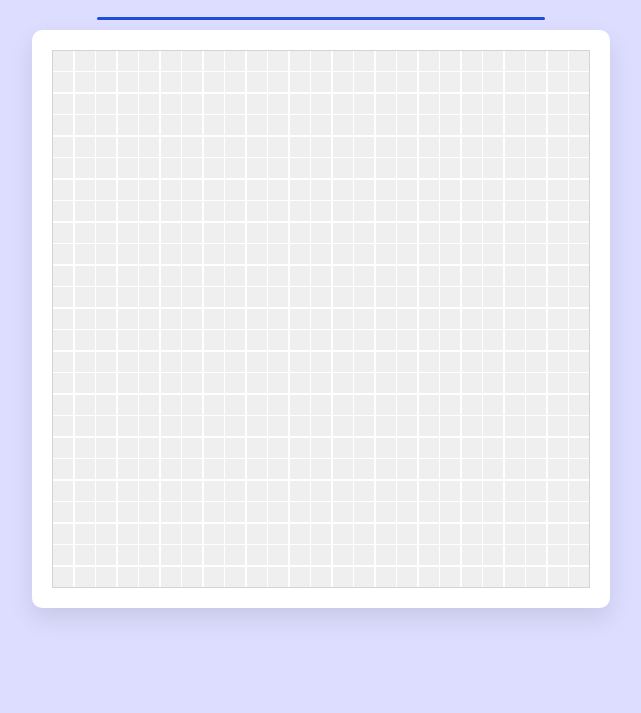
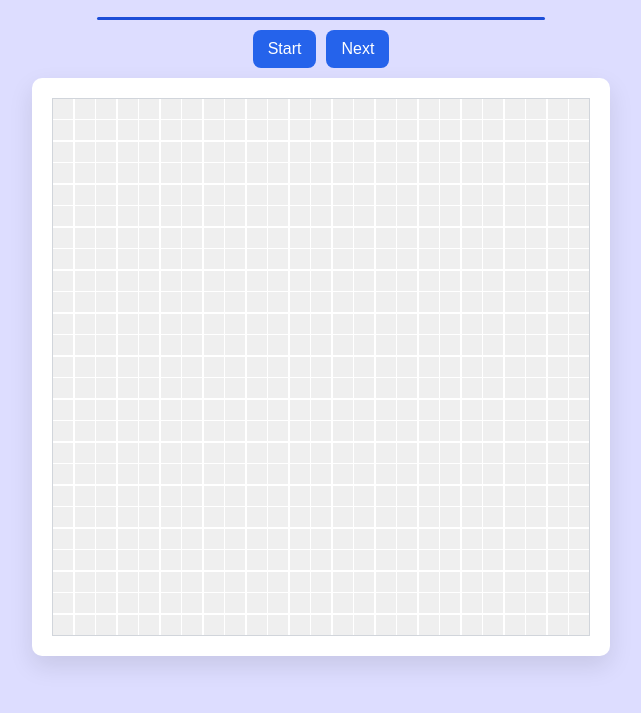
Before and after one commit to prathmyx/GameOfLife, a website with bundled scripts: page index.html in a window 1280 px wide. Shown: the part 87-800 px from the top of the page, without its empty margins (319-960 px from the left). Built offline with nearby package versions, Linux system fonts and the light colour scheme.

Commit message:
feat:added buttons

```diff
--- a/index.html
+++ b/index.html
@@ -10,9 +10,15 @@
             <p class="subtitle">John Conway's Game of Life</p>
             <div class="divider"></div>
         </div>
+        <div class="options">
+            <button>Start</button>
+            <button>Next</button>
+        </div>
+
         <div class="container">
             <div id="main-board"></div>
         </div>
+
         <script type="module" src="./public/script/main.js"></script>
     </body>
 </html>
--- a/public/style.css
+++ b/public/style.css
@@ -52,6 +52,41 @@ body {
     border-radius: 2px;
 }
 
+.options {
+    display: flex;
+    flex-direction: row;
+    justify-content: center;
+
+    gap: 10px;
+
+    margin: 10px;
+}
+
+.options button {
+    font-size: 1rem;
+
+    padding: 10px 15px;
+    border: none;
+    border-radius: 8px;
+
+    cursor: pointer;
+
+    background-color: #2563eb;
+    color: white;
+
+    transition: all 0.2s ease-in-out;
+}
+
+.options button:hover {
+    transform: translateY(-2px);
+    transform: scale(1.05);
+}
+
+.options button:active {
+    transform: translateY(0);
+    transform: scale(0.95);
+}
+
 .container {
     display: flex;
     justify-content: center;
```
